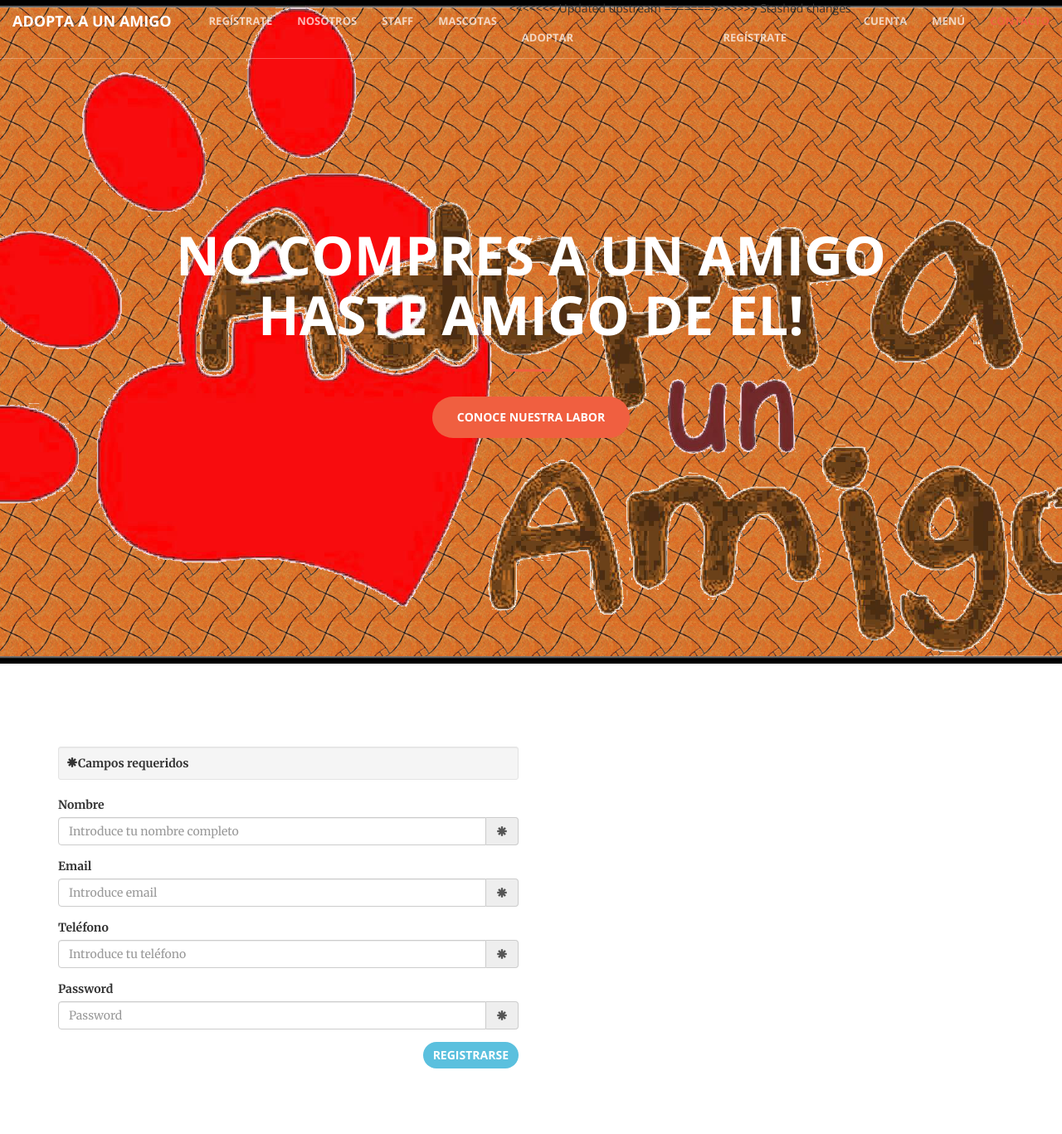
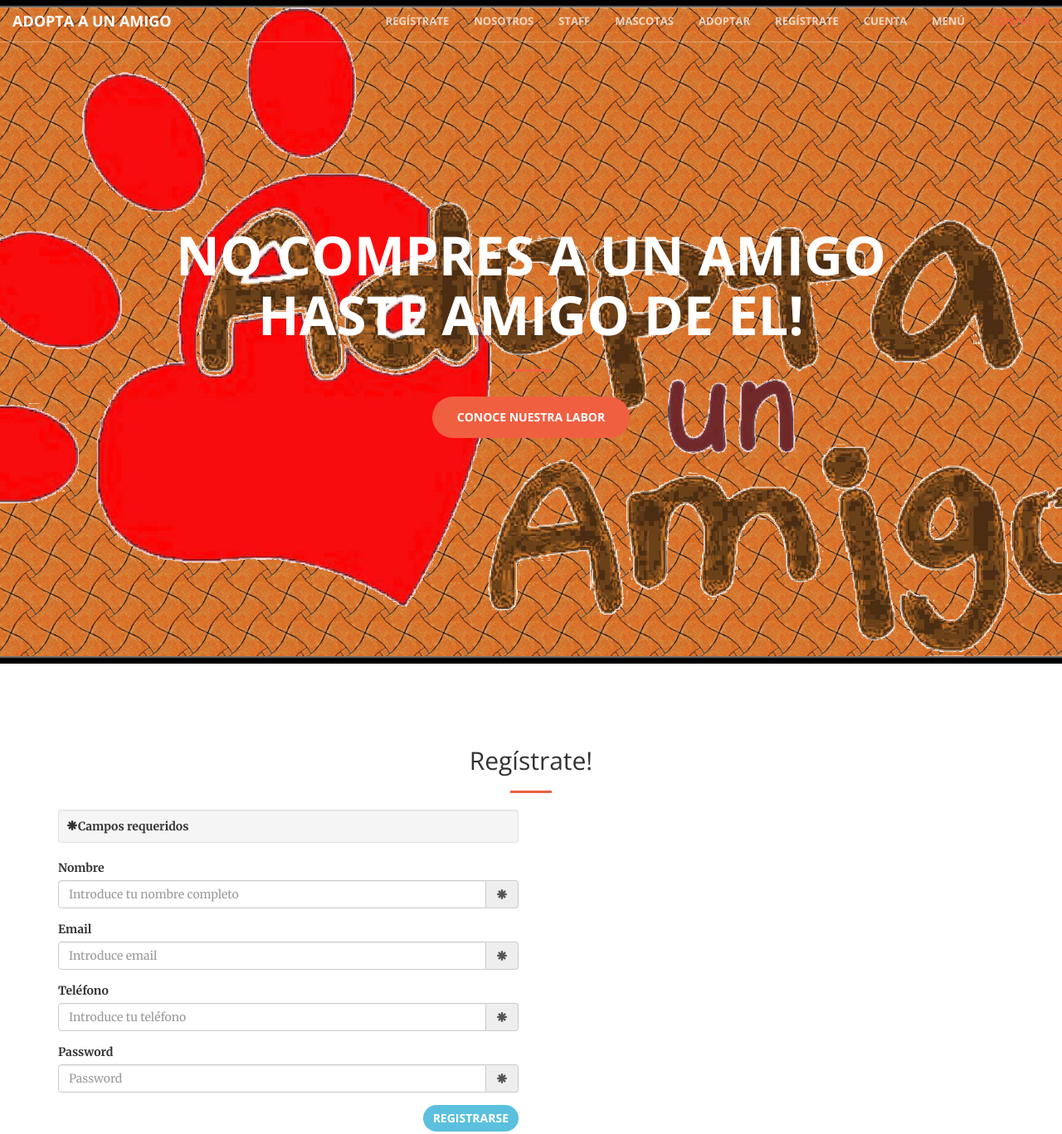
Before and after one commit to JoseHatake/LocalHakDay, a plain HTML site: page index.html in a window 1280 px wide. Shown: the top 1367 px of the page at 83% size. Drawn offline with nearby package versions, Linux system fonts and the light colour scheme.

Commit message:
Títulos

```diff
--- a/index.html
+++ b/index.html
@@ -65,13 +65,9 @@
                         <a class="page-scroll" href="#catalogo">Mascotas</a>
                     </li>
                     <li>
-<<<<<<< Updated upstream
-
-=======
                         <a class="page-scroll" href="consultas.html">Adoptar</a>
                     </li>
                     <li>
->>>>>>> Stashed changes
                         <a class="page-scroll" href="#registro">Regístrate</a>
                     </li>
                     <li>
@@ -104,6 +100,10 @@
 	<section id="registro">
 		<div class="container">
 			<div class="row">
+                <div class="col-lg-12 text-center">
+                    <h2 class="section-heading">Regístrate!</h2>
+                    <hr class="primary">
+                </div>
 				<form role="form">
 					<div class="col-lg-6">
 						<div class="well well-sm"><strong><span class="glyphicon glyphicon-asterisk"></span>Campos requeridos</strong></div>
```
Also changed, not shown: Foto el 10-10-15 a las 3.37 p.m. #2.jpg (deleted), IMAG0546.jpg (deleted), IMAG0547.jpg (deleted), IMAG0548.jpg (deleted), IMAG0550.jpg (deleted).
